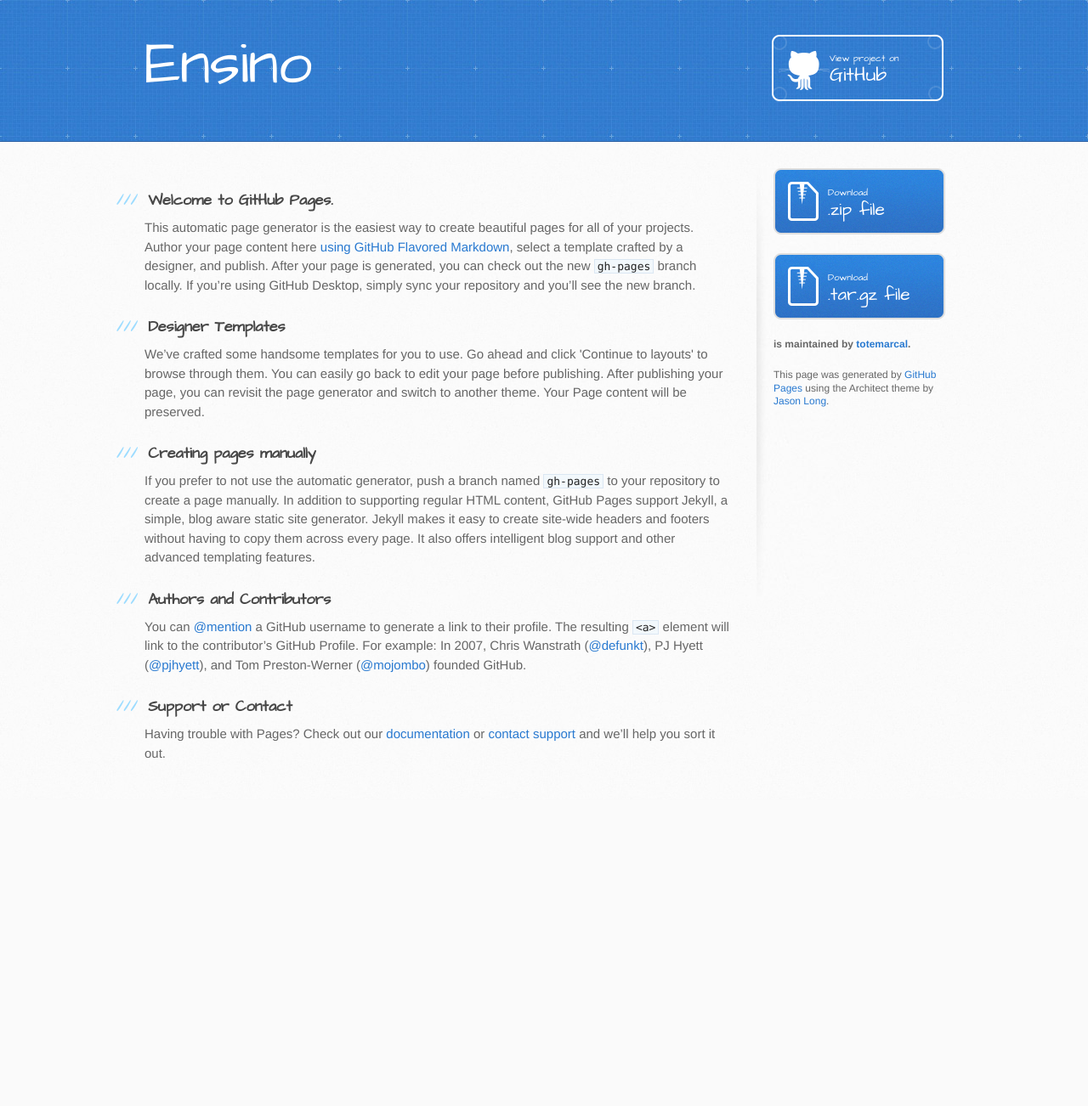
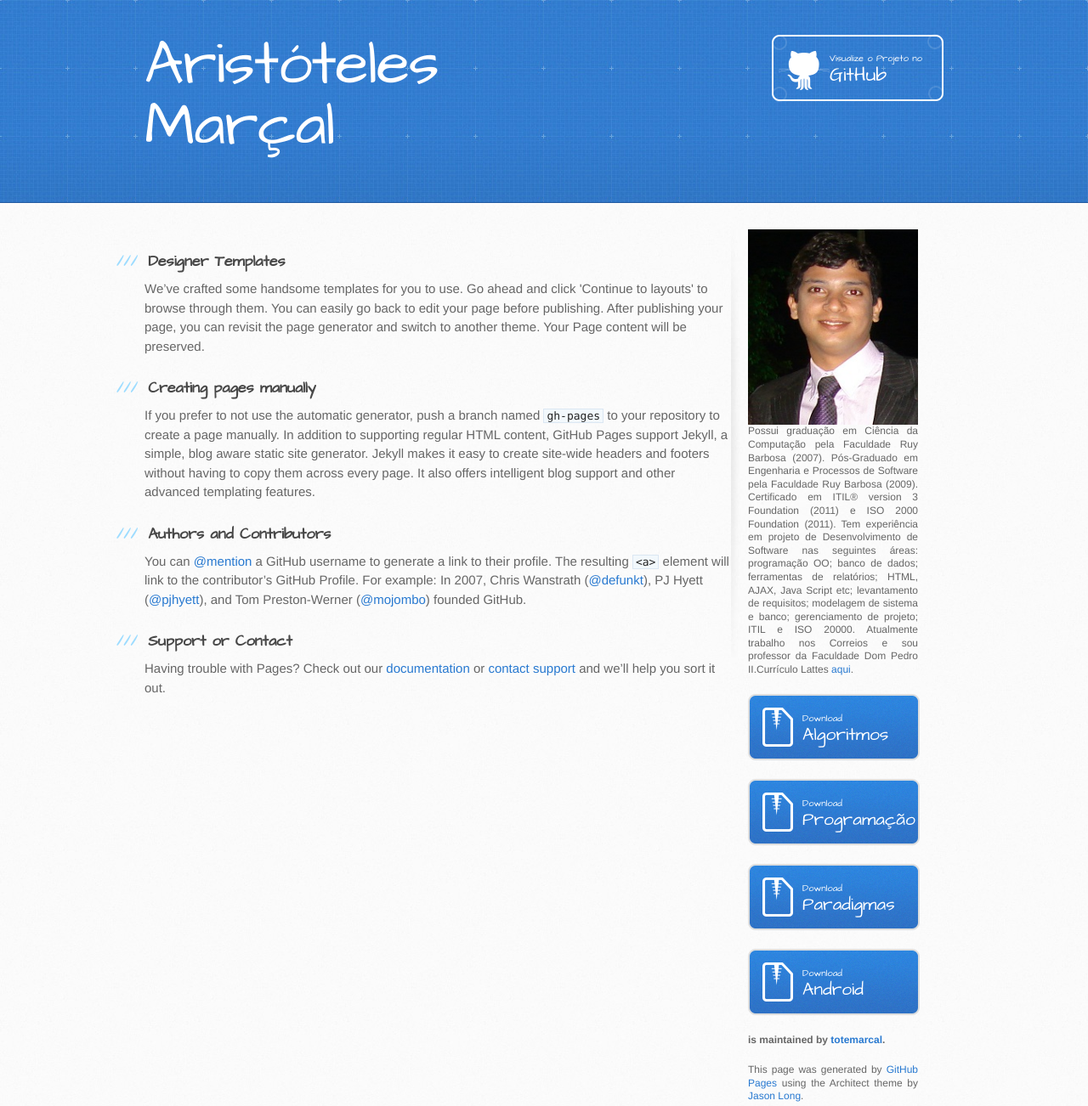
Before and after one commit to totemarcal/ensino, a plain HTML site: page index.html in a window 1280 px wide. Shown: the whole page at 85% size. Before the commit the page ends 941 px from the top, so only its background shows below. Drawn offline with Linux system fonts and the light colour scheme.

Commit message:
Customização

```diff
--- a/index.html
+++ b/index.html
@@ -13,25 +13,22 @@
     <script src="//html5shiv.googlecode.com/svn/trunk/html5.js"></script>
     <![endif]-->
 
-    <title>Ensino by totemarcal</title>
+    <title>Aristóteles Marçal</title>
   </head>
 
   <body>
     <header>
       <div class="inner">
-        <h1>Ensino</h1>
+        <h1>Aristóteles Marçal</h1>
         <h2></h2>
-        <a href="https://github.com/totemarcal/ensino" class="button"><small>View project on</small> GitHub</a>
+        <a href="https://github.com/totemarcal/ensino" class="button"><small>Visualize o Projeto no</small> GitHub</a>
       </div>
     </header>
 
     <div id="content-wrapper">
       <div class="inner clearfix">
+
         <section id="main-content">
-          <h3>
-<a id="welcome-to-github-pages" class="anchor" href="#welcome-to-github-pages" aria-hidden="true"><span aria-hidden="true" class="octicon octicon-link"></span></a>Welcome to GitHub Pages.</h3>
-
-<p>This automatic page generator is the easiest way to create beautiful pages for all of your projects. Author your page content here <a href="https://guides.github.com/features/mastering-markdown/">using GitHub Flavored Markdown</a>, select a template crafted by a designer, and publish. After your page is generated, you can check out the new <code>gh-pages</code> branch locally. If you’re using GitHub Desktop, simply sync your repository and you’ll see the new branch.</p>
 
 <h3>
 <a id="designer-templates" class="anchor" href="#designer-templates" aria-hidden="true"><span aria-hidden="true" class="octicon octicon-link"></span></a>Designer Templates</h3>
@@ -55,14 +52,27 @@
         </section>
 
         <aside id="sidebar">
-          <a href="https://github.com/totemarcal/ensino/zipball/master" class="button">
+            <img src="images/aristoteles.jpg" alt="Aristotéles Marçal" align="left" width="200" height="230" /><p>Possui graduação em Ciência da Computação pela Faculdade Ruy Barbosa (2007). Pós-Graduado em Engenharia e Processos de Software pela Faculdade Ruy Barbosa (2009). Certificado em ITIL® version 3 Foundation (2011) e ISO 2000 Foundation (2011). Tem experiência em projeto de Desenvolvimento de Software nas seguintes áreas: programação OO; banco de dados; ferramentas de relatórios; HTML, AJAX, Java Script etc; levantamento de requisitos; modelagem de sistema e banco; gerenciamento de projeto; ITIL e ISO 20000. Atualmente trabalho nos Correios e sou professor da Faculdade Dom Pedro II.Currículo Lattes <a href="http://lattes.cnpq.br/1338372764565260" class="user-mention">aqui</a>.</p>
+
+
+          <a href="https://github.com/totemarcal/algoritmos/archive/gh-pages.zip" class="button">
             <small>Download</small>
-            .zip file
+            Algoritmos
           </a>
           <a href="https://github.com/totemarcal/ensino/tarball/master" class="button">
             <small>Download</small>
-            .tar.gz file
+            Programação
           </a>
+
+        <a href="https://github.com/totemarcal/ensino/tarball/master" class="button">
+            <small>Download</small>
+            Paradigmas
+        </a>
+
+        <a href="https://github.com/totemarcal/ensino/tarball/master" class="button">
+            <small>Download</small>
+            Android
+        </a>
 
           <p class="repo-owner"><a href="https://github.com/totemarcal/ensino"></a> is maintained by <a href="https://github.com/totemarcal">totemarcal</a>.</p>
 
--- a/stylesheets/stylesheet.css
+++ b/stylesheets/stylesheet.css
@@ -498,11 +498,12 @@ header h2 {
 }
 
 aside#sidebar {
-  float: right;
+  float: left;
   width: 200px;
   min-height: 504px;
   padding-left: 20px;
   font-size: 12px;
+  text-align: justify;
   line-height: 1.3;
   background: transparent url(../images/sidebar-bg.jpg) 0 0 no-repeat;
 }
```
Also changed, not shown: images/aristoteles.jpg (added).
